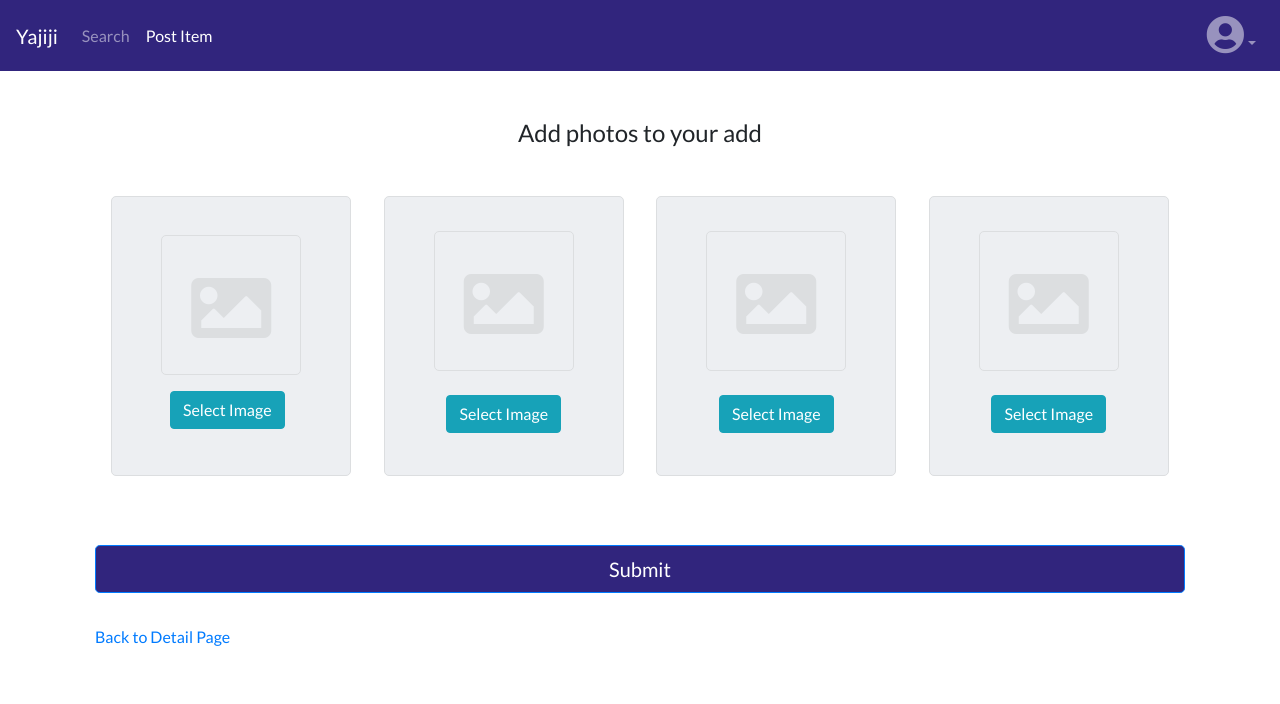
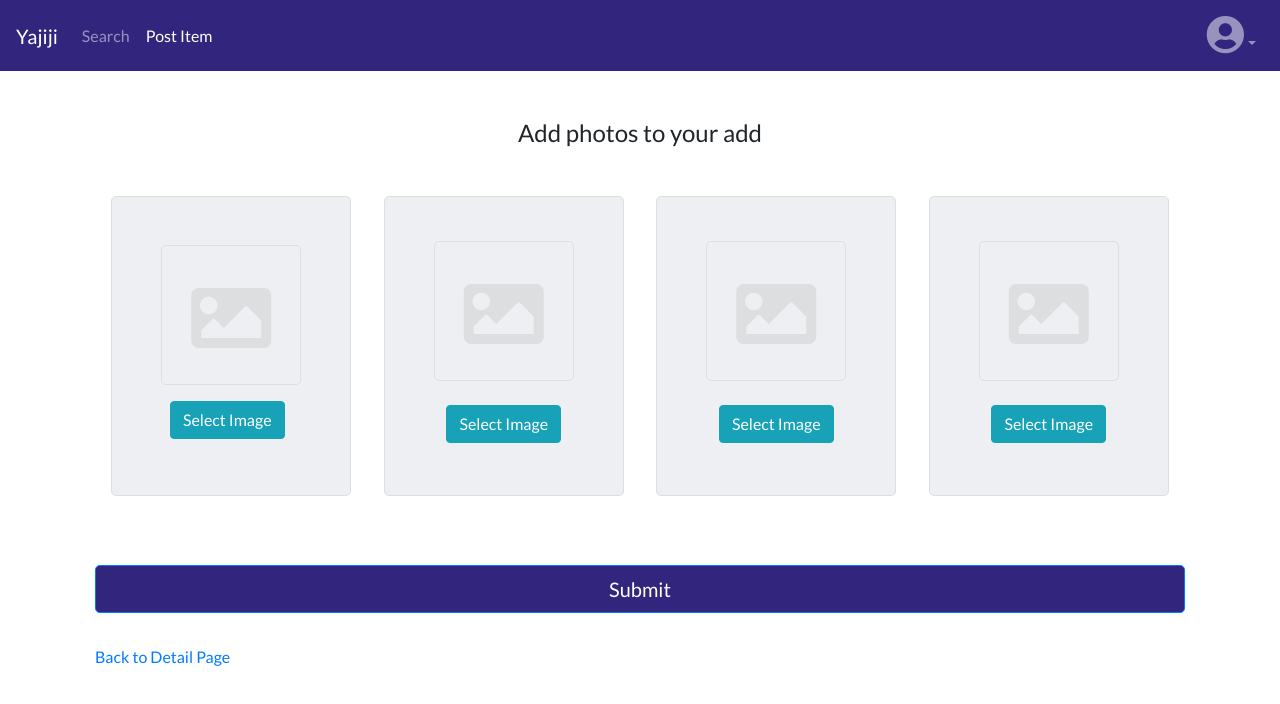
Before and after one commit to ykurata/shop-app, a React (Create React App) app in the folder client/: page /image/1 in a window 1280 px wide. Shown: the top 704 px of the page. Built offline with nearby package versions, Linux system fonts and the light colour scheme; no server answers; sample sign-in values are in the browser's storage.

Commit message:
changed item's images height

```diff
--- a/client/src/index.css
+++ b/client/src/index.css
@@ -200,7 +200,7 @@ p {
 .upload-img-outer-element{
   display:table-cell;
   width:240px;
-  height:280px;
+  height:300px;
   vertical-align:middle;
   background:#edeff2;
   text-align:center;
```
